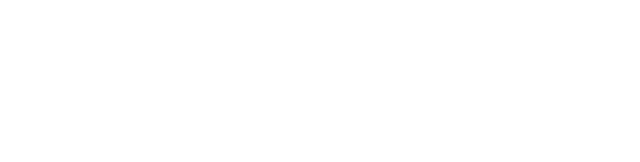
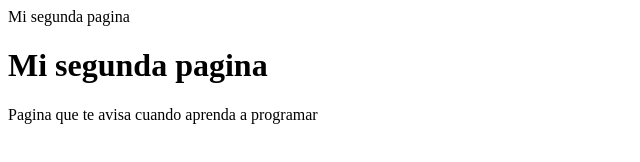
Before and after one commit to Mringedaza/New_repository, a plain HTML site: page index.html in a window 1280 px wide. Shown: the whole page, without its empty margins (0-640 px from the left). Drawn offline with Linux system fonts and the light colour scheme.

Commit message:
Update 1
The first change of my page

```diff
--- a/index.html
+++ b/index.html
@@ -1,9 +1,13 @@
 <html>
+
+Mi segunda pagina
 
 <head>
 
 <body>
 
+    <h1>Mi segunda pagina</h1>
+    <p> Pagina que te avisa cuando aprenda a programar </p>
 </body>
 
 </head>
```
